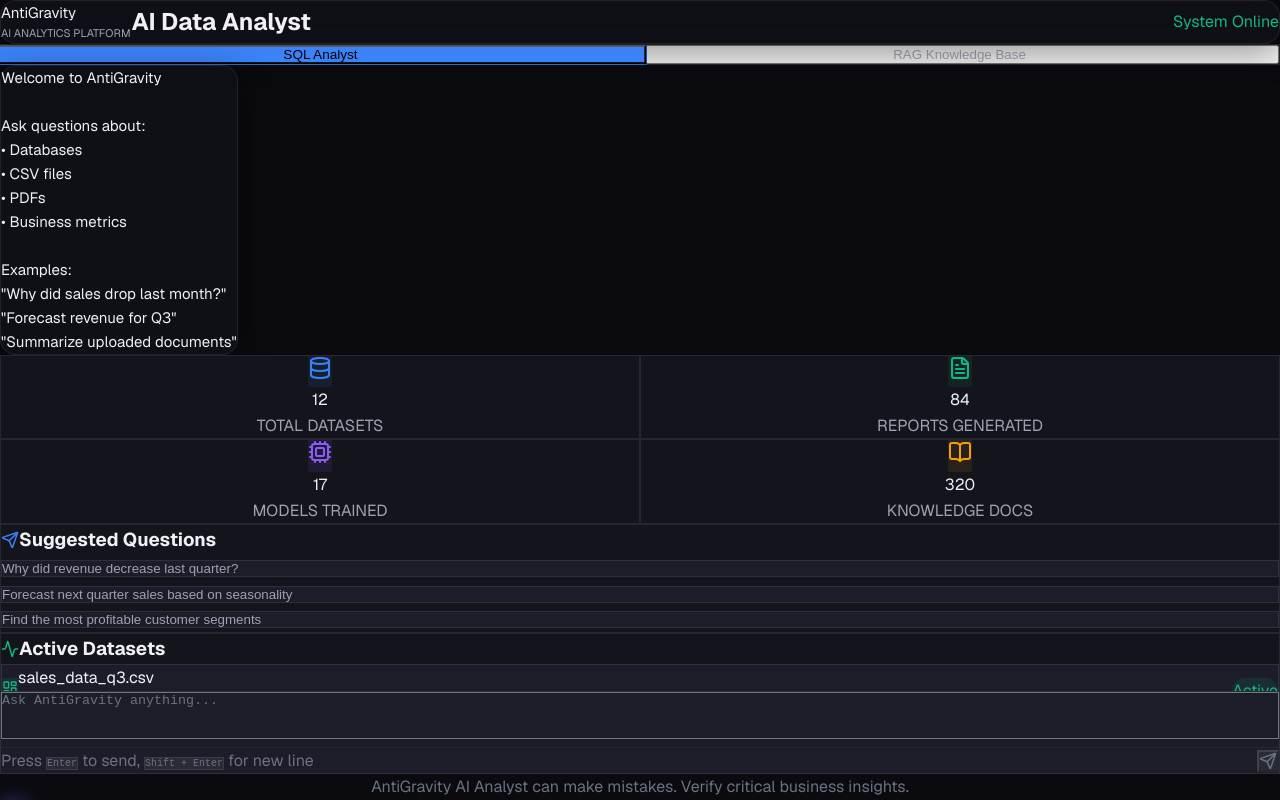
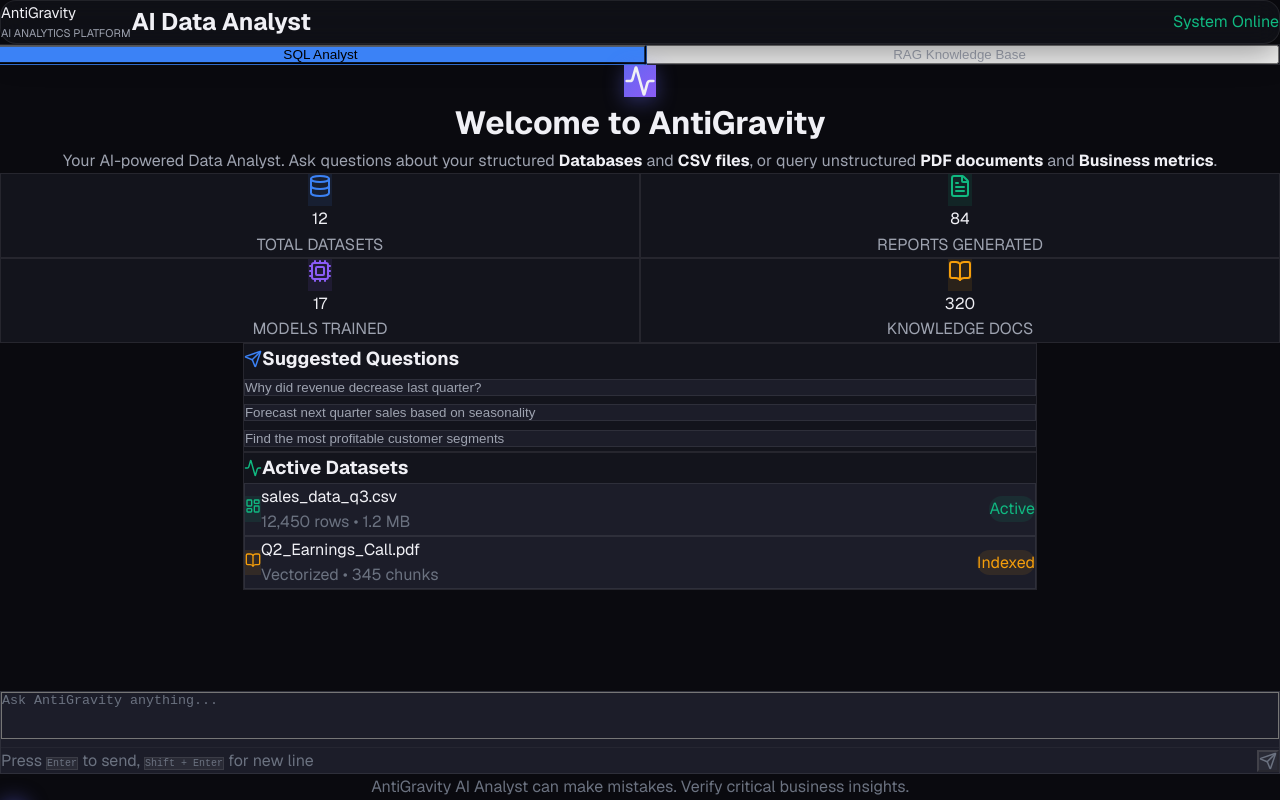
Before and after one commit to abakaushik-lgtm/DataScience-GenerativeAI-Platform, a Next.js app in the folder frontend/: page / in a window 1280 px wide. Built offline with nearby package versions, Linux system fonts and the light colour scheme.

Commit message:
style: Center onboarding experience and remove initial chat bubble

```diff
--- a/frontend/src/app/page.tsx
+++ b/frontend/src/app/page.tsx
@@ -14,12 +14,7 @@ interface Message {
 }
 
 export default function Home() {
-  const [messages, setMessages] = useState<Message[]>([
-    {
-      role: "assistant",
-      content: "Welcome to AntiGravity\n\nAsk questions about:\n• Databases\n• CSV files\n• PDFs\n• Business metrics\n\nExamples:\n\"Why did sales drop last month?\"\n\"Forecast revenue for Q3\"\n\"Summarize uploaded documents\"",
-    },
-  ]);
+  const [messages, setMessages] = useState<Message[]>([]);
   const [query, setQuery] = useState("");
   const [loading, setLoading] = useState(false);
   const [chatMode, setChatMode] = useState<"SQL" | "RAG">("SQL");
@@ -187,10 +182,18 @@ export default function Home() {
           ))}
 
           {/* Empty State / Dashboard Home */}
-          {messages.length === 1 && !loading && (
-            <div className="mt-8 animate-fade-in space-y-8">
+          {messages.length === 0 && !loading && (
+            <div className="mt-8 animate-fade-in space-y-8 max-w-5xl mx-auto w-full flex flex-col items-center">
+              <div className="w-16 h-16 bg-gradient-to-br from-[#6366f1] to-[#8b5cf6] rounded-2xl flex items-center justify-center shadow-[0_4px_20px_rgba(99,102,241,0.4)] mb-2 mt-4">
+                <Activity size={32} className="text-white" />
+              </div>
+              <h1 className="text-3xl font-bold text-[#f0f0f5] mb-2">Welcome to AntiGravity</h1>
+              <p className="text-[#9ea3b0] text-center max-w-lg mb-8 leading-relaxed">
+                Your AI-powered Data Analyst. Ask questions about your structured <strong className="text-[#f0f0f5] font-semibold">Databases</strong> and <strong className="text-[#f0f0f5] font-semibold">CSV files</strong>, or query unstructured <strong className="text-[#f0f0f5] font-semibold">PDF documents</strong> and <strong className="text-[#f0f0f5] font-semibold">Business metrics</strong>.
+              </p>
+
               {/* Hero Stats */}
-              <div className="grid grid-cols-2 md:grid-cols-4 gap-4 mb-2">
+              <div className="grid grid-cols-2 md:grid-cols-4 gap-4 mb-2 w-full">
                 <div className="bg-[#13141c] p-5 rounded-2xl border border-[#ffffff14] flex flex-col items-center justify-center text-center hover:bg-[#1c1d29] transition-all cursor-default">
                   <div className="p-3 bg-[#3b82f6]/10 rounded-xl text-[#3b82f6] mb-3"><Database size={24} /></div>
                   <div className="text-3xl font-bold text-[#f0f0f5]">12</div>
```
